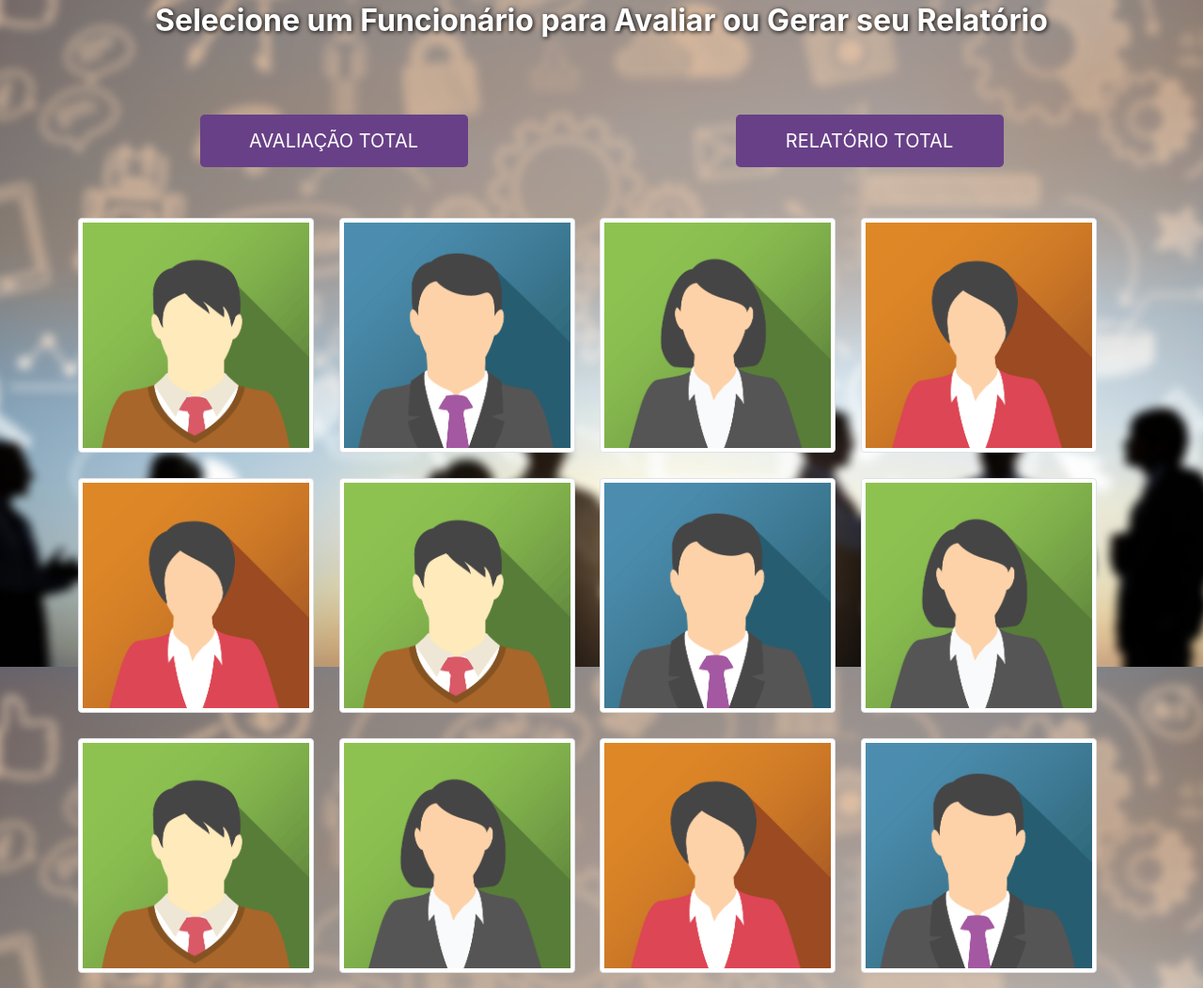
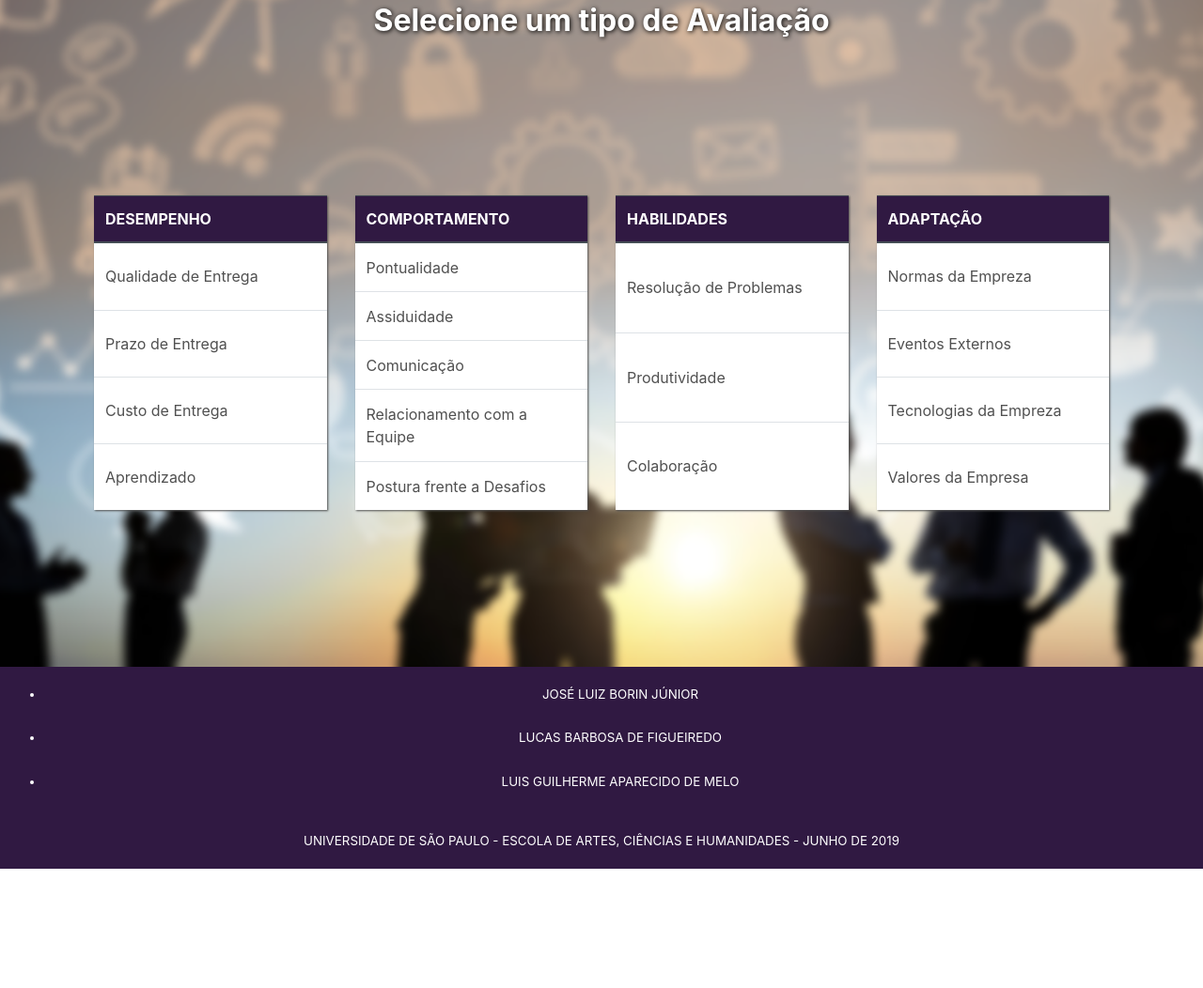
Before and after one commit to Luis-Melo/Avaliacao-de-funcionarios, a plain HTML site: page visaoGeral.html in a window 1280 px wide. Shown: the part 90-1142 px from the top of the page at 94% size. After the commit the page ends 1015 px from the top, so only its background shows below. Drawn offline with nearby package versions, Linux system fonts and the light colour scheme.

Commit message:
Update visaoGeral.html

```diff
--- a/visaoGeral.html
+++ b/visaoGeral.html
@@ -1,138 +1,92 @@
 <!DOCTYPE html>
-<html lang="pt-br">
+<html lang="en">
 <head>
     <meta charset="UTF-8">
     <meta name="viewport" content="width=device-width, initial-scale=1.0">
     <meta http-equiv="X-UA-Compatible" content="ie=edge">
-    <link rel="icon" href="img/purpleStar.png">
+    <link rel="icon" href="../img/purpleStar.png">
     <link rel="stylesheet" href="style.css" type="text/css">
     <link rel="stylesheet" href="https://stackpath.bootstrapcdn.com/bootstrap/4.3.1/css/bootstrap.min.css" integrity="sha384-ggOyR0iXCbMQv3Xipma34MD+dH/1fQ784/j6cY/iJTQUOhcWr7x9JvoRxT2MZw1T" crossorigin="anonymous">
-    <title>Avaliação de Funcionários | Funcionários</title>
+    <title>Avaliação de Funcionários | Avaliar</title>
 </head>
 <body>
     <div class="container">
         <div class="page-header">
-            <h2>Selecione um Funcionário para Avaliar ou Gerar seu Relatório</h2>
+            <h2>Selecione um tipo de Avaliação</h2>
         </div>
-        <div class="func-all-btn row">
-            <div class="col-lg-3 col-md-5 col-sm-11 col-11 fa-btn">
-                <a href="avaliacaoTotal.html" class="btn btn-lg btn-primary" role="button">AVALIAÇÃO TOTAL</a>
+        <section class="aval-opt row">
+            <div class="col-lg-3 col-sm-12">
+                <table class="table">
+                    <thead class="thead-dark">
+                        <tr><th>DESEMPENHO</th></tr>
+                    </thead>
+                    <tbody>
+                        <tr><td><a href="">Qualidade de Entrega</a></td></tr>
+                        <tr><td><a href="">Prazo de Entrega</a></td></tr>
+                        <tr><td><a href="">Custo de Entrega</a></td></tr>
+                        <tr><td><a href="">Aprendizado</a></td></tr>
+                    </tbody>
+                </table>
             </div>
-            <div class="col-lg-3 col-md-5 col-sm-11 col-11 fa-btn">
-                <a href="#" class="btn btn-lg btn-primary" role="button">RELATÓRIO TOTAL</a>
+
+            <div class="col-lg-3 col-sm-12">
+                <table class="table">
+                    <thead class="thead-dark">
+                        <tr><th>COMPORTAMENTO</th></tr>
+                    </thead>
+                    <tbody>
+                        <tr><td><a href="">Pontualidade</a></td></tr>
+                        <tr><td><a href="">Assiduidade</a></td></tr>
+                        <tr><td><a href="">Comunicação</a></td></tr>
+                        <tr><td><a href="">Relacionamento com a Equipe</a></td></tr>
+                        <tr><td><a href="">Postura frente a Desafios</a></td></tr>
+                    </tbody>
+                </table>
             </div>
-        </div>
 
-        <div class="linha-func row">
-            <div class="container col-lg-3 col-md-3 col-sm-6 col-6">
-                <a href="funcionario01.html">
-                    <img src="img/avatar/avatar4.png" class="image img-thumbnail">
-                    <div class="overlay">
-                        <div class="text">Funcionário 01</div>
-                    </div>
-                </a>
+            <div class="col-lg-3 col-sm-12">
+                <table class="table">
+                    <thead class="thead-dark">
+                        <tr><th>HABILIDADES</th></tr>
+                    </thead>
+                    <tbody>
+                        <tr><td><a href="">Resolução de Problemas</a></td></tr>
+                        <tr><td><a href="">Produtividade</a></td></tr>
+                        <tr><td><a href="">Colaboração</a></td></tr>
+                    </tbody>
+                </table>
             </div>
-            <div class="container col-lg-3 col-md-3 col-sm-6 col-6">
-                <a href="">
-                    <img src="img/avatar/avatar1.png" class="image img-thumbnail">
-                    <div class="overlay">
-                        <div class="text">Funcionário 02</div>
-                    </div>
-                </a>
+
+            <div class="col-lg-3 col-sm-12">
+                <table class="table">
+                    <thead class="thead-dark">
+                        <tr><th>ADAPTAÇÃO</th></tr>
+                    </thead>
+                    <tbody>
+                        <tr><td><a href="">Normas da Empreza</a></td></tr>
+                        <tr><td><a href="">Eventos Externos</a></td></tr>
+                        <tr><td><a href="">Tecnologias da Empreza</a></td></tr>
+                        <tr><td><a href="">Valores da Empresa</a></td></tr>
+                    </tbody>
+                </table>
             </div>
-            <div class="container col-lg-3 col-md-3 col-sm-6 col-6">
-                <a href="">
-                    <img src="img/avatar/avatar3.png" class="image img-thumbnail">
-                    <div class="overlay">
-                        <div class="text">Funcionário 02</div>
-                    </div>
-                </a>
-            </div>
-            <div class="container col-lg-3 col-md-3 col-sm-6 col-6">
-                <a href="">
-                    <img src="img/avatar/avatar5.png" class="image img-thumbnail">
-                    <div class="overlay">
-                        <div class="text">Funcionário 02</div>
-                    </div>
-                </a>
-            </div>
-        </div>
-        <div class="linha-func row">
-            <div class="container col-lg-3 col-md-3 col-sm-6 col-6">
-                <a href="">
-                    <img src="img/avatar/avatar5.png" class="image img-thumbnail">
-                    <div class="overlay">
-                        <div class="text">Funcionário 05</div>
-                    </div>
-                </a>
-            </div>
-            <div class="container col-lg-3 col-md-3 col-sm-6 col-6">
-                <a href="">
-                    <img src="img/avatar/avatar4.png" class="image img-thumbnail">
-                    <div class="overlay">
-                        <div class="text">Funcionário 06</div>
-                    </div>
-                </a>
-            </div>
-            <div class="container col-lg-3 col-md-3 col-sm-6 col-6">
-                <a href="">
-                    <img src="img/avatar/avatar1.png" class="image img-thumbnail">
-                    <div class="overlay">
-                        <div class="text">Funcionário 07</div>
-                    </div>
-                </a>
-            </div>
-            <div class="container col-lg-3 col-md-3 col-sm-6 col-6">
-                <a href="">
-                    <img src="img/avatar/avatar3.png" class="image img-thumbnail">
-                    <div class="overlay">
-                        <div class="text">Funcionário 08</div>
-                    </div>
-                </a>
-            </div>
-        </div>
-        <div class="linha-func row">
-            <div class="container col-lg-3 col-md-3 col-sm-6 col-6">
-                <a href="">
-                    <img src="img/avatar/avatar4.png" class="image img-thumbnail">
-                    <div class="overlay">
-                        <div class="text">Funcionário 09</div>
-                    </div>
-                </a>
-            </div>
-            <div class="container col-lg-3 col-md-3 col-sm-6 col-6">
-                <a href="">
-                    <img src="img/avatar/avatar3.png" class="image img-thumbnail">
-                    <div class="overlay">
-                        <div class="text">Funcionário 10</div>
-                    </div>
-                </a>
-            </div>
-            <div class="container col-lg-3 col-md-3 col-sm-6 col-6">
-                <a href="">
-                    <img src="img/avatar/avatar5.png" class="image img-thumbnail">
-                    <div class="overlay">
-                        <div class="text">Funcionário 11</div>
-                    </div>
-                </a>
-            </div>
-            <div class="container col-lg-3 col-md-3 col-sm-6 col-6">
-                <a href="">
-                    <img src="img/avatar/avatar1.png" class="image img-thumbnail">
-                    <div class="overlay">
-                        <div class="text">Funcionário 12</div>
-                    </div>
-                </a>
-            </div>
-        </div>
+
+        </section>
     </div>
 
-
     <footer>
-        <p class="col-lg-3 col-md-3 col-sm-12 col-12">José Luiz Borin Júnior</p>
-        <p class="col-lg-3 col-md-3 col-sm-12 col-12">Lucas Barbosa de Figueiredo</p>
-        <p class="col-lg-3 col-md-3 col-sm-12 col-12">Luis Guilherme Aparecido de Melo</p>
-        <p class="col-12">Universidade de São Paulo - Escola de Artes, Ciências e Humanidades - Junho de 2019</p>
+        <ul>
+            <li>
+                <p>José Luiz Borin Júnior</p>
+            </li>
+            <li>
+                <p>Lucas Barbosa de Figueiredo</p>
+            </li>
+            <li>
+                <p>Luis Guilherme Aparecido de Melo</p>
+            </li>
+        </ul>
+        <p>Universidade de São Paulo - Escola de Artes, Ciências e Humanidades - Junho de 2019</p>
     </footer>
 
     <script src="https://code.jquery.com/jquery-3.3.1.slim.min.js" integrity="sha384-q8i/X+965DzO0rT7abK41JStQIAqVgRVzpbzo5smXKp4YfRvH+8abtTE1Pi6jizo" crossorigin="anonymous"></script>
```
